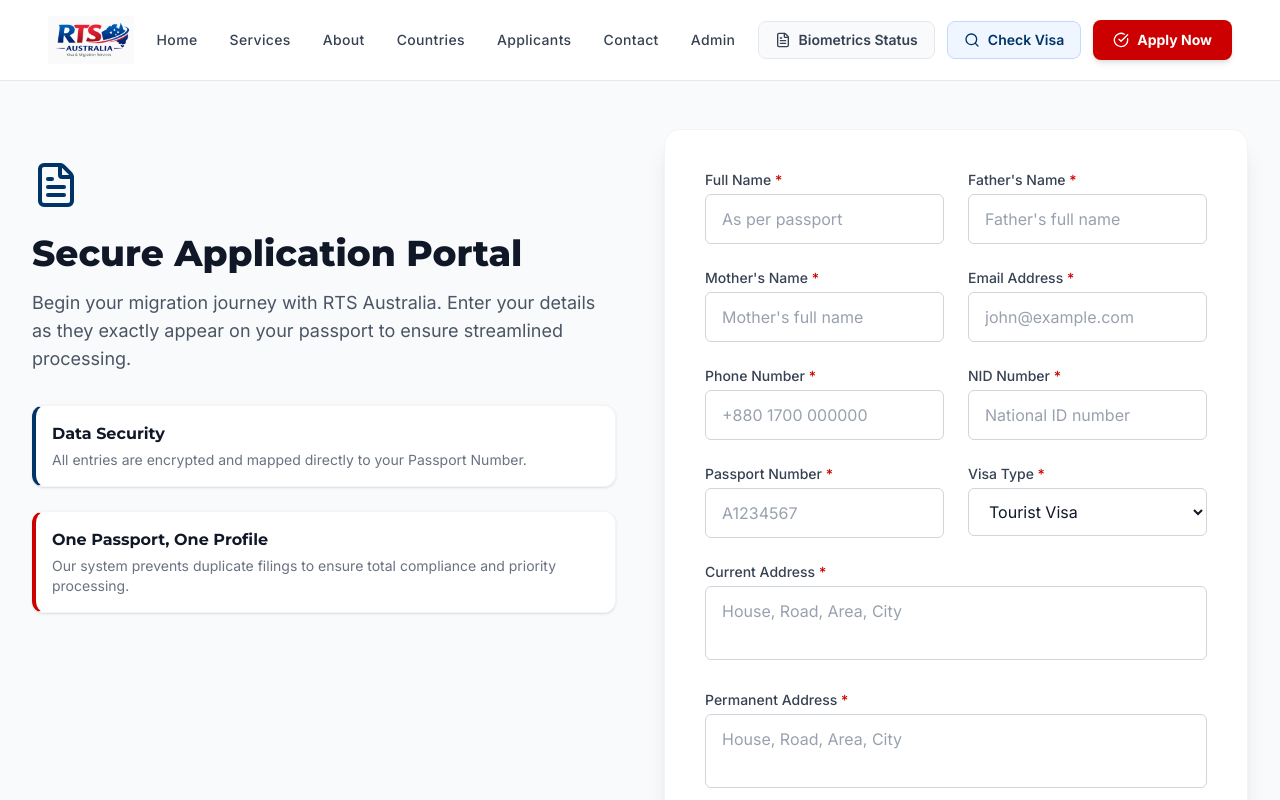
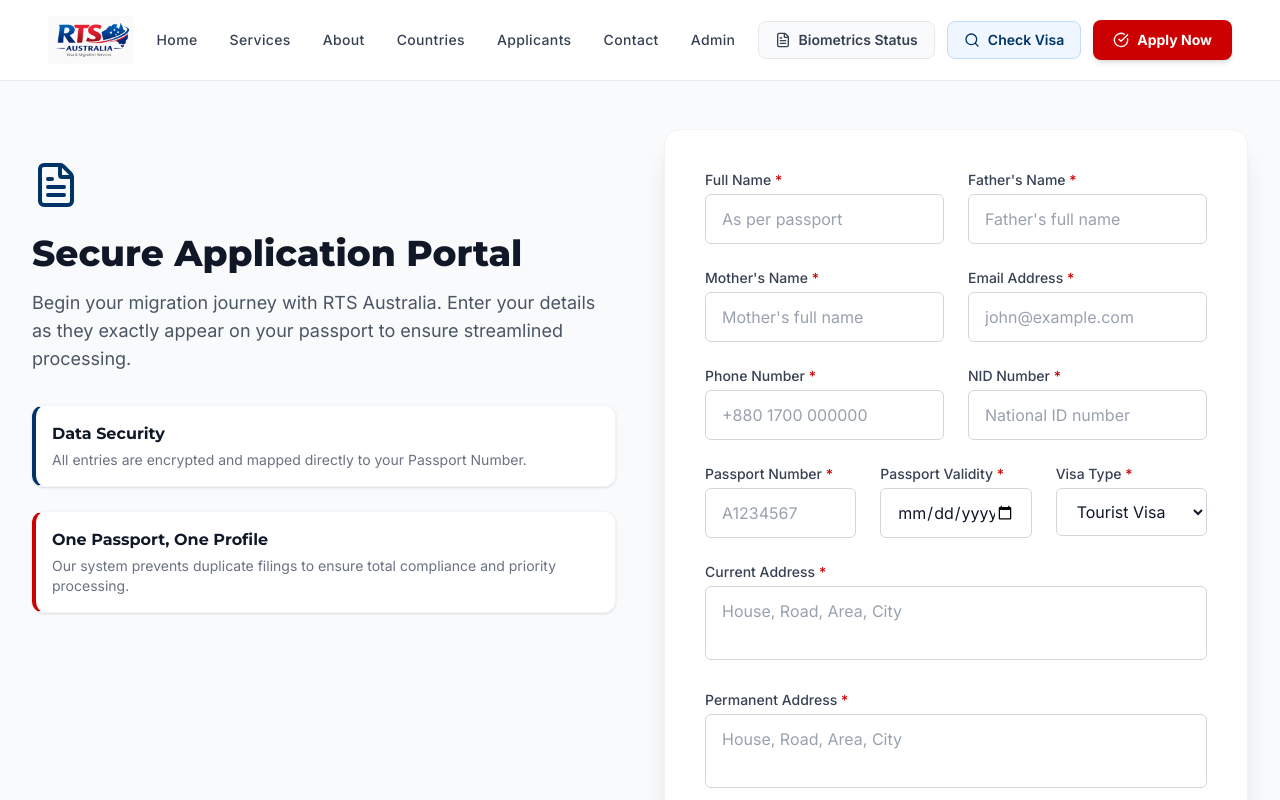
Before and after one commit to SifatSararChistee/RTS-australia, a Next.js app: page /apply in a window 1280 px wide. Shown: the top 800 px of the page. Built offline with nearby package versions, Linux system fonts and the light colour scheme.

Commit message:
added passport validity field in the application form

```diff
--- a/src/app/apply/page.tsx
+++ b/src/app/apply/page.tsx
@@ -16,6 +16,7 @@ export default function ApplyPage() {
     phone: "",
     nid: "",
     passportNumber: "",
+    passportValidity: "",
     visaType: "Tourist Visa",
     currentAddress: "",
     permanentAddress: "",
@@ -32,27 +33,33 @@ export default function ApplyPage() {
   const handleSubmit = async (e: React.FormEvent) => {
     e.preventDefault();
     setLoading(true);
+    console.log("Submitted Application Data:", formData);
 
-    try {
-      const res = await fetch("/api/apply", {
-        method: "POST",
-        headers: { "Content-Type": "application/json" },
-        body: JSON.stringify(formData),
-      });
+    toast.success("Application submitted successfully!");
+    setSuccess(true);
+    setLoading(false);
 
-      const data = await res.json();
+    // try {
+    //   const res = await fetch("/api/apply", {
+    //     method: "POST",
+    //     headers: { "Content-Type": "application/json" },
+    //     body: JSON.stringify(formData),
+    //   });
 
-      if (!res.ok) {
-        toast.error(data.error || "Failed to submit application");
-      } else {
-        toast.success("Application submitted successfully!");
-        setSuccess(true);
-      }
-    } catch (error) {
-      toast.error("An error occurred. Please try again.");
-    } finally {
-      setLoading(false);
-    }
+    //   const data = await res.json();
+
+    //   if (!res.ok) {
+    //     toast.error(data.error || "Failed to submit application");
+    //   } else {
+    //     toast.success("Application submitted successfully!");
+    //     setSuccess(true);
+    //   }
+    // } catch (error) {
+    //   toast.error("An error occurred. Please try again.");
+    //   console.log(error);
+    // } finally {
+    //   setLoading(false);
+    // }
   };
 
   if (success) {
@@ -230,9 +237,9 @@ export default function ApplyPage() {
               </div>
             </div>
 
-            {/* Row 4: Passport + Visa Type */}
-            <div className="grid grid-cols-1 sm:grid-cols-2 gap-6">
-              <div>
+            {/* Row 4: Passport + Passport Validity + Visa Type */}
+            <div className="grid grid-cols-1 sm:grid-cols-3 gap-6">
+              <div className="sm:col-span-1">
                 <label className="block text-sm font-medium text-gray-700 mb-1">
                   Passport Number <span className="text-rts-red">*</span>
                 </label>
@@ -246,7 +253,20 @@ export default function ApplyPage() {
                   placeholder="A1234567"
                 />
               </div>
-              <div>
+              <div className="sm:col-span-1">
+                <label className="block text-sm font-medium text-gray-700 mb-1">
+                  Passport Validity <span className="text-rts-red">*</span>
+                </label>
+                <input
+                  type="date"
+                  name="passportValidity"
+                  required
+                  value={formData.passportValidity}
+                  onChange={handleChange}
+                  className={inputClass}
+                />
+              </div>
+              <div className="sm:col-span-1">
                 <label className="block text-sm font-medium text-gray-700 mb-1">
                   Visa Type <span className="text-rts-red">*</span>
                 </label>
```
Also changed, not shown: .claude/settings.local.json (added).
